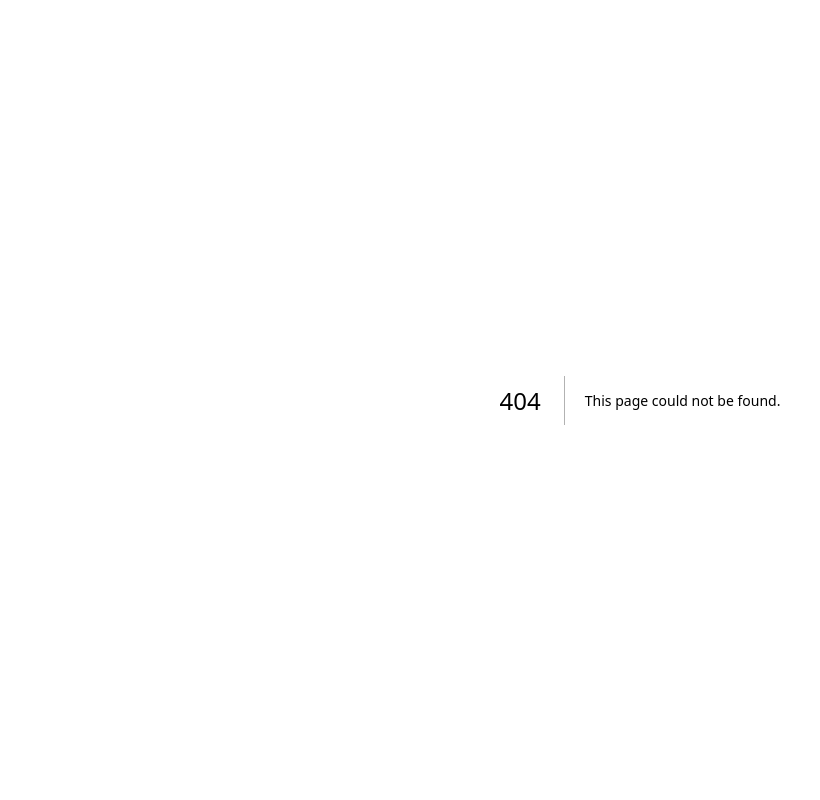
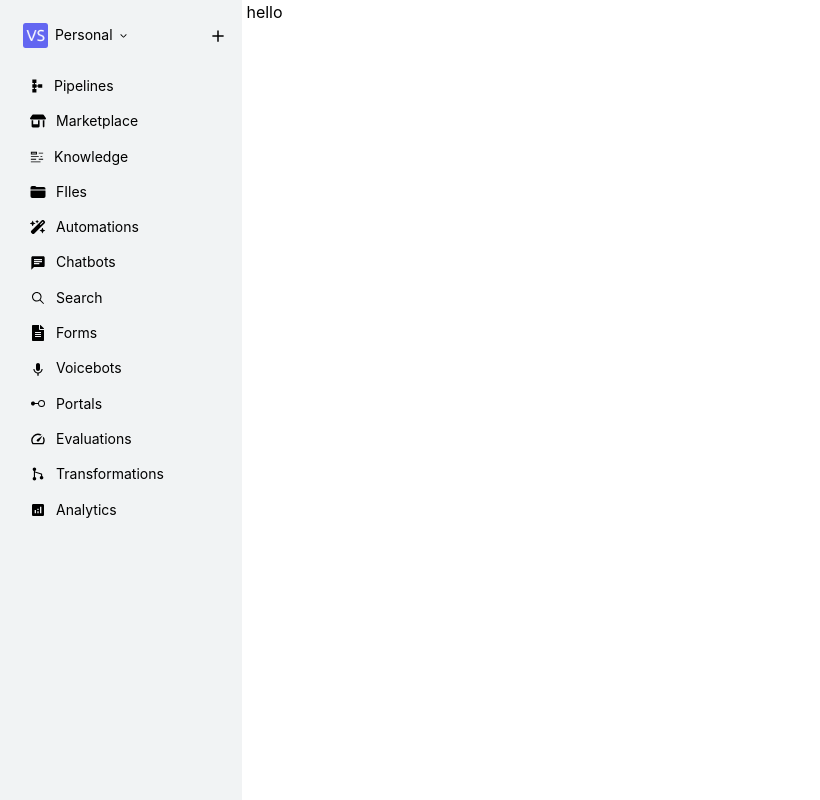
Before and after one commit to anshul45/trying, a Next.js app: page /pipeline in a window 1280 px wide. Before the commit this address had no page. Shown: the whole page, without its empty margins (0-820 px from the left). Built offline with nearby package versions, Linux system fonts and the light colour scheme.

Commit message:
added resizable sidebar to all pages

```diff
--- a/app/components/Provider.tsx
+++ b/app/components/Provider.tsx
@@ -1,15 +1,44 @@
 "use client"
 import { SessionProvider } from "next-auth/react"
 import React from "react"
+import SideBar from "./SideBar"
+import { MantineProvider } from "@mantine/core"
+import { Panel, PanelGroup, PanelResizeHandle } from "react-resizable-panels"
+import { usePathname } from "next/navigation"
+import '@mantine/core/styles.css';
 
 interface ProvidersProps {
     children:React.ReactNode
 }
 
 const Provider = ({children}:ProvidersProps) => {
+  const path = usePathname();
+
+  const sidebarNotVisible = ["/login","/login/password","/register","/register/password","/"];
+
+  const visible = !sidebarNotVisible.includes(path)
+
   return (
-   <SessionProvider>{children}</SessionProvider>
+    <MantineProvider>
+   <SessionProvider>
+    <PanelGroup
+    direction="horizontal"
+    >
+      {visible && (<>
+        <Panel defaultSizePercentage={19} minSizePercentage={19} maxSizePercentage={30} >
+        <SideBar />
+      </Panel>
+      <PanelResizeHandle  className=" hover:bg-gray-500 w-1"  />
+      </>
+      )}
+      <Panel defaultSizePercentage={visible ? 81 : 100} minSizePercentage={visible ? 70 : 100} maxSizePercentage={visible ? 81 : 100}>
+    {children}
+      </Panel>
+    </PanelGroup>
+    </SessionProvider>
+    </MantineProvider>
   )
 }
 
+
 export default Provider
--- a/app/dashboard/page.tsx
+++ /dev/null
@@ -1,25 +0,0 @@
-"use client";
-import React, { useState } from "react";
-import { Panel, PanelGroup, PanelResizeHandle } from "react-resizable-panels";
-import SideBar from "../components/SideBar";
-
-const Dashboard = () => {
-
-  return (<>
-    <PanelGroup
-    autoSaveId="example"
-    direction="horizontal"
-    >
-      <Panel defaultSizePercentage={19} minSizePercentage={19} maxSizePercentage={30} >
-        <SideBar />
-      </Panel>
-      <PanelResizeHandle  className=" hover:bg-gray-500 w-1"  />
-      <Panel defaultSizePercentage={81} >
-
-      </Panel>
-    </PanelGroup>
-    </>
-  );
-};
-
-export default Dashboard;
--- a/app/layout.tsx
+++ b/app/layout.tsx
@@ -1,12 +1,6 @@
 import type { Metadata } from "next";
 import "./globals.css";
-import '@mantine/core/styles.css';
-
-import { ColorSchemeScript, MantineProvider } from '@mantine/core';
 import Provider from "./components/Provider";
-
-
-
 export const metadata: Metadata = {
   title: "Create Next App",
   description: "Generated by create next app",
@@ -20,11 +14,10 @@ export default function RootLayout({
   return (
     <html lang="en">
       <head>
-      <ColorSchemeScript />
       </head>
       <body>
         <Provider>
-       <MantineProvider>{children}</MantineProvider>
+       {children}
         </Provider>
       </body>
     </html>
--- /dev/null
+++ b/app/pipeline/page.tsx
@@ -0,0 +1,12 @@
+"use client";
+import React from "react";
+
+const Pipeline = () => {
+
+  return (<>
+   hello
+   </>
+  );
+};
+
+export default Pipeline;
```
